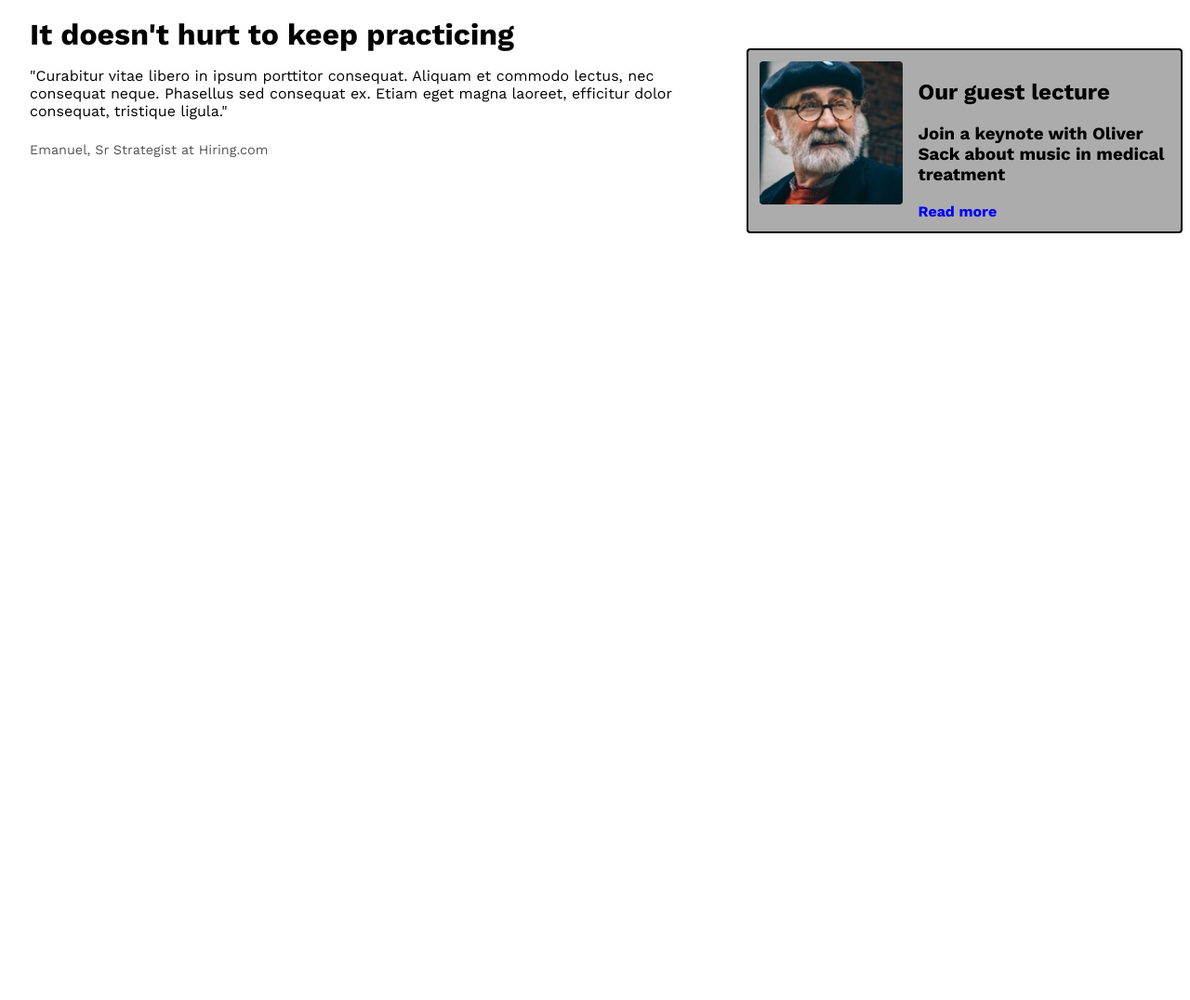
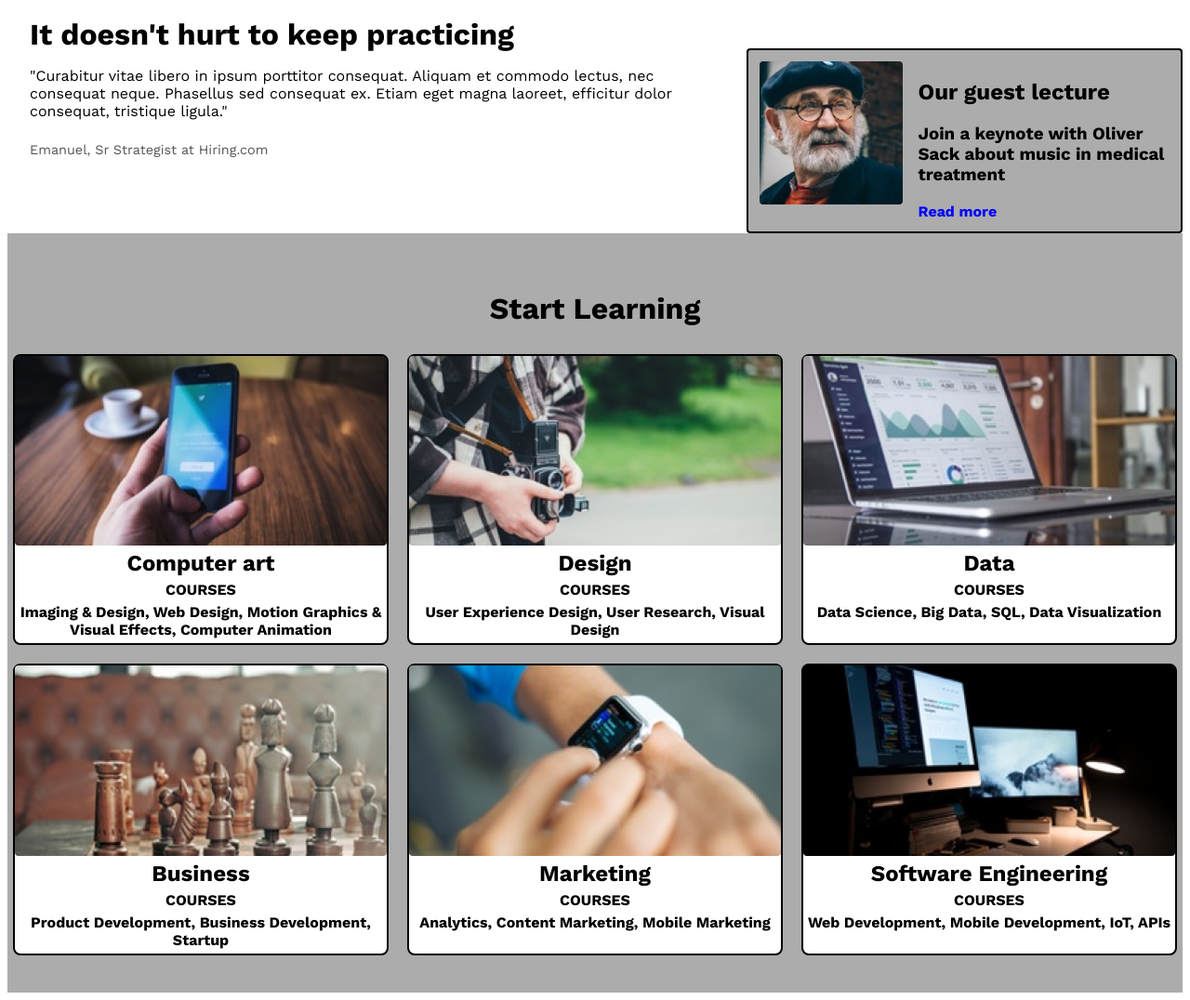
Before and after one commit to FVentura99/ColmarAcademy-HTML, a plain HTML site: page index.html in a window 1280 px wide. Shown: the part 1473-2549 px from the top of the page at 93% size. Before the commit the page ends 1732 px from the top, so only its background shows below. Drawn offline with nearby package versions, Linux system fonts and the light colour scheme; a web font is replaced by a local one.

Commit message:
Start Learningtab made

```diff
--- a/index.html
+++ b/index.html
@@ -85,8 +85,69 @@
 
 
 
+<div class="start-learning">
+  <div class="start-header">
+    <h1>Start Learning</h1>
+  </div>
 
+
+  <div class="learning-block-container">
+    <div class="learning-block">
+      <img src="resources/images/course-computer-art.jpg" alt="Computer Art">
+      <div class="learning-block-text">
+        <h2>Computer art</h2>
+        <h4>COURSES</h4>
+        <h4>Imaging & Design, Web Design, Motion Graphics & Visual Effects, Computer Animation</h4>
       </div>
+    </div>
+
+    <div class="learning-block">
+      <img src="resources/images/course-design.jpg" alt="Design">
+      <div class="learning-block-text">
+        <h2>Design</h2>
+        <h4>COURSES</h4>
+        <h4>User Experience Design, User Research, Visual Design</h4>
+      </div>
+    </div>
+
+    <div class="learning-block">
+      <img src="resources/images/course-data.jpg" alt="Data">
+      <div class="learning-block-text">
+        <h2>Data</h2>
+        <h4>COURSES</h4>
+        <h4>Data Science, Big Data, SQL, Data Visualization</h4>
+      </div>
+    </div>
+
+    <div class="learning-block">
+      <img src="resources/images/course-business.jpg" alt="Business">
+      <div class="learning-block-text">
+        <h2>Business</h2>
+        <h4>COURSES</h4>
+        <h4>Product Development, Business Development, Startup</h4>
+      </div>
+    </div>
+
+    <div class="learning-block">
+      <img src="resources/images/course-marketing.jpg" alt="Marketing">
+      <div class="learning-block-text">
+        <h2>Marketing</h2>
+        <h4>COURSES</h4>
+        <h4>Analytics, Content Marketing, Mobile Marketing</h4>
+      </div>
+    </div>
+
+    <div class="learning-block">
+      <img src="resources/images/course-software.jpg" alt="Software Engineering">
+      <div class="learning-block-text">
+        <h2>Software Engineering</h2>
+        <h4>COURSES</h4>
+        <h4>Web Development, Mobile Development, IoT, APIs</h4>
+      </div>
+    </div>
+  </div>
+</div>
+
 
 
     <div class="Exhibit">
--- a/resources/css/style.css
+++ b/resources/css/style.css
@@ -50,7 +50,7 @@
     align-items: center;
     gap: 40px;
     padding: 32px 24px;
-    background-color: gray;
+    background-color: #acacac;
 }
 
 .latin img {
@@ -111,7 +111,7 @@
 
 
 .Practice-tab {
-  flex: 40%; /* 40% of container width */
+  flex: 40%;
   display: flex;
   flex-direction: column;
   gap: 24px;
@@ -134,7 +134,7 @@
   width: 35%;
   object-fit: cover;
   border-radius: 4px;
-  padding: 0; /* remove extra padding on image */
+  padding: 0;
 }
 
 .tab-text {
@@ -147,3 +147,49 @@
   color: blue;
   font-weight: bold;
 }
+
+
+.start-learning {
+  background-color: #acacac;
+  padding: 40px 20px;
+  text-align: center;
+}
+
+
+.start-header h1 {
+  margin-bottom: 30px;
+}
+
+
+.learning-block-container {
+  display: grid;
+  grid-template-columns: repeat(3, auto);
+  justify-content: center;
+  gap: 20px;
+}
+
+
+.learning-block {
+  display: flex;
+  flex-direction: column;
+  align-items: center;
+  border: 2px solid #000;
+  border-radius: 8px;
+  background-color: white;
+  width: 400px;
+  text-align: center;
+}
+
+
+.learning-block img {
+  width: 400px;
+  height: auto;
+  display: block;
+  border-radius: 4px;
+}
+
+
+.learning-block-text h2,
+.learning-block-text h4 {
+  margin: 5px 0;
+}
```
Lines whose indentation alone changed are shown as unchanged.
